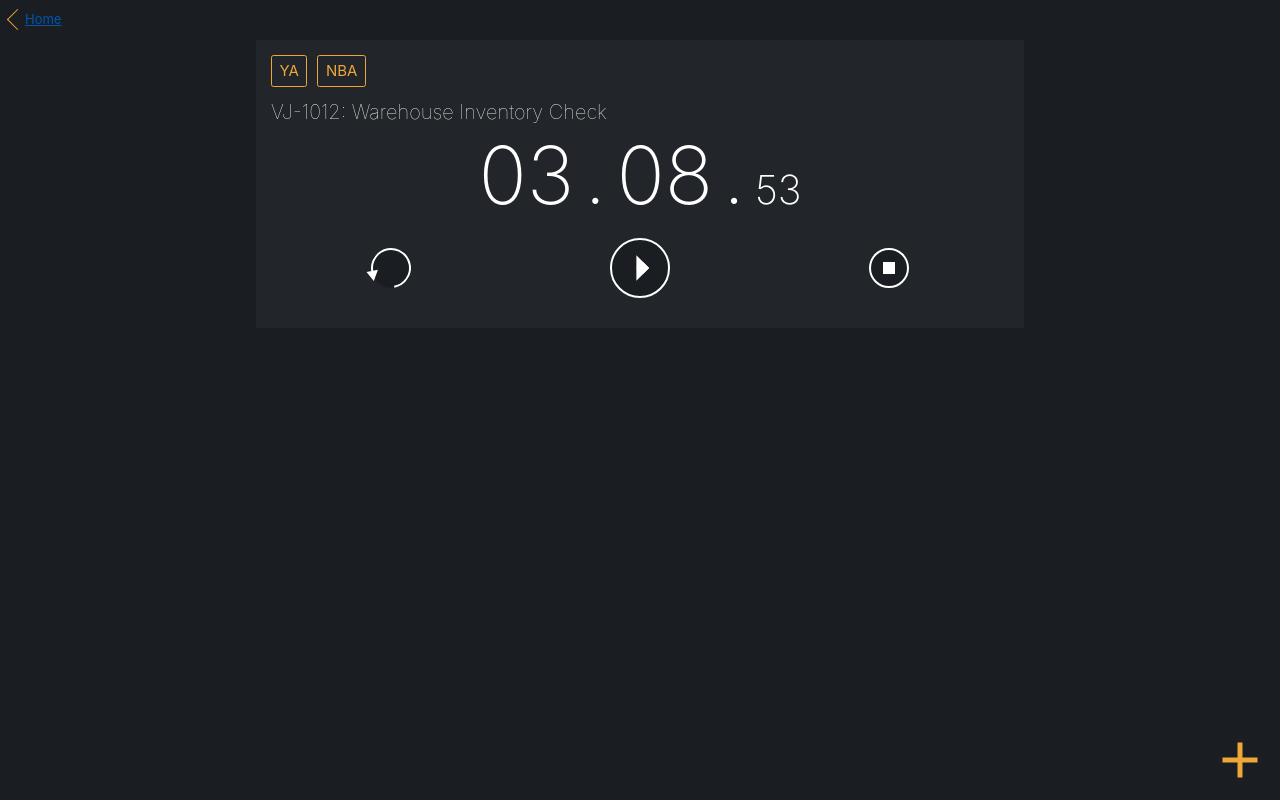
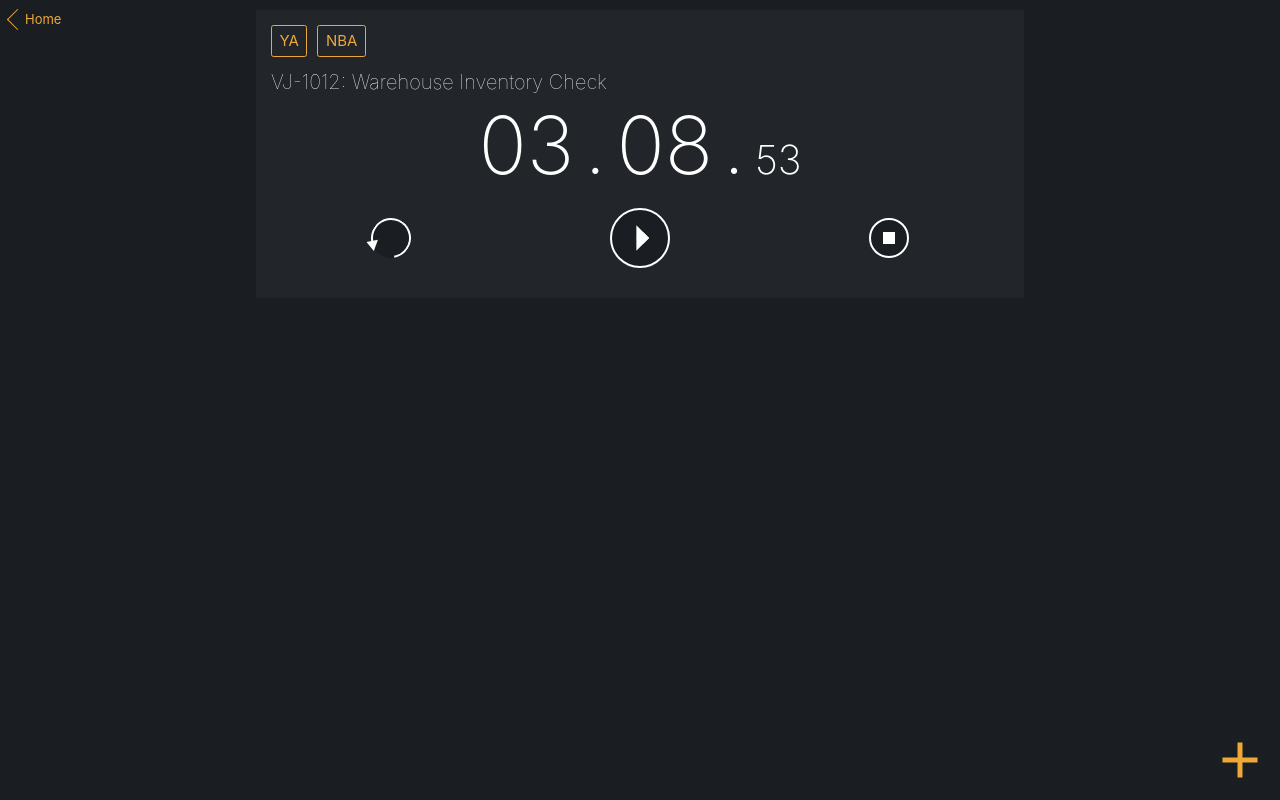
Before and after one commit to counterall/tracking-time, a React (Create React App) app: page /today in a window 1280 px wide. Built offline with nearby package versions, Linux system fonts and the light colour scheme.

Commit message:
Revamp the logic how AddButton, Header and AddItem components work together

```diff
--- a/src/components/ui/AddButton.js
+++ b/src/components/ui/AddButton.js
@@ -1,11 +1,17 @@
 import React from 'react';
+import { useHistory } from "react-router-dom";
 import "../../style/modules/ui/_add_btn.scss";
 
 function AddButton(props) {
+    const history = useHistory();
+    console.log(history);
 
+    const handleClick = () => {
+        history.push(`/add/${props.type}`, props.state);
+    }
 
     return (
-        <button className="add-btn" onClick={props.handleClick}>
+        <button className="add-btn" onClick={handleClick}>
             <span className="add-btn__icon"></span>
         </button>
     );
--- a/src/components/ui/Header.js
+++ b/src/components/ui/Header.js
@@ -1,8 +1,21 @@
 import React from "react";
-import { Link } from "react-router-dom";
+import { Link, useHistory } from "react-router-dom";
 import "../../style/modules/ui/_header.scss";
 
 function Header(props) {
+    const history = useHistory();
+    const action = props.action || false;
+
+    const confirmBtnStyle = {
+        display: action ? "block" : "none"
+    }
+
+    const handleAction = () => {
+        if (action) {
+            console.log("Change state: " + action);
+            history.push(props.previous);
+        }
+    };
 
     return (
         <div className="header">
@@ -10,6 +23,7 @@ function Header(props) {
                 <div className="arrow"></div>
                 <div className='name'>{props.txt}</div>
             </Link>
+            <div className="header__confirm" onClick={handleAction} style={confirmBtnStyle}>Done</div>
         </div>
     );
 
--- a/src/route/Menu.js
+++ b/src/route/Menu.js
@@ -28,6 +28,10 @@ class Menu extends PureComponent {
         });
     }
 
+    handleAddProject() {
+        console.log("project added!");
+    }
+
     render() {
         return (
             <div className="menu-view">
@@ -36,7 +40,13 @@ class Menu extends PureComponent {
                 <Main />
                 <Separator />
                 <Projects list={this.state.projects} />
-                <AddButton />
+                <AddButton type="project" state={
+                    {
+                        previous: "/",
+                        previousName: "Home",
+                        action: "addProject"
+                    }
+                } />
             </div>
         );
     }
--- a/src/style/modules/ui/_header.scss
+++ b/src/style/modules/ui/_header.scss
@@ -1,19 +1,22 @@
 .header {
-    height: 30px;
+    height: 40px;
+    width: 100%;
+    position: fixed;
+    top: 0;
+    left:0;
+    padding: 10px;
+    display: flex;
+    flex-flow: row nowrap;
+    justify-content: space-between;
+    color: var(--theme);
+    font-size: 1.3rem;
 
     &__previous{
-        height: 40px;
-        width: 100%;
-        position: fixed;
-        top: 0;
-        left:0;
-        padding: 10px;
         display: flex;
         flex-flow: row nowrap;
         color: var(--theme);
 
         .arrow {
-            display: inline-block;
             border: 1px solid var(--theme);
             border-right-style: none;
             border-bottom-style: none;
@@ -24,8 +27,5 @@
             top: 2px;
         }
 
-        .name {
-            font-size: 1.3rem;
-        }
     }
 }
```
